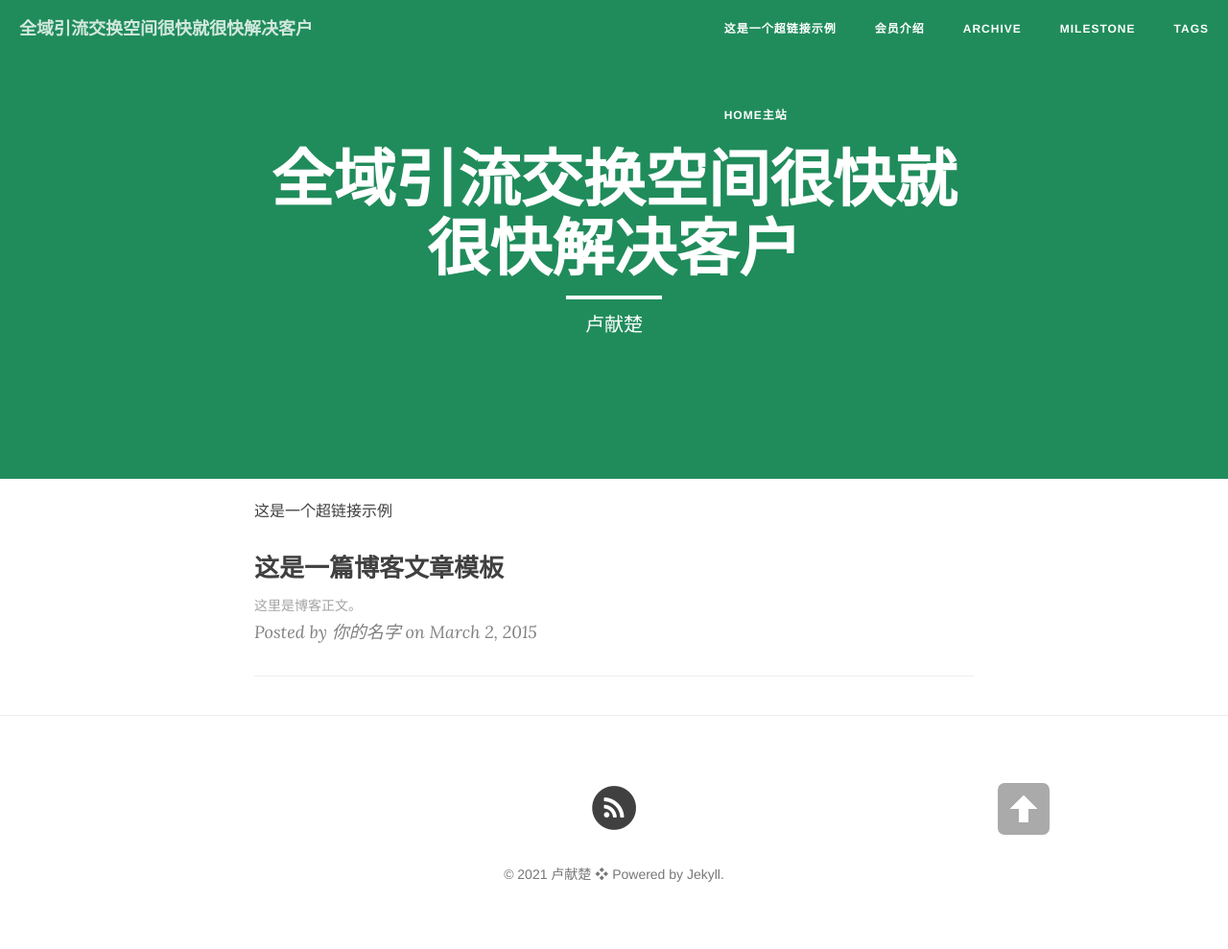
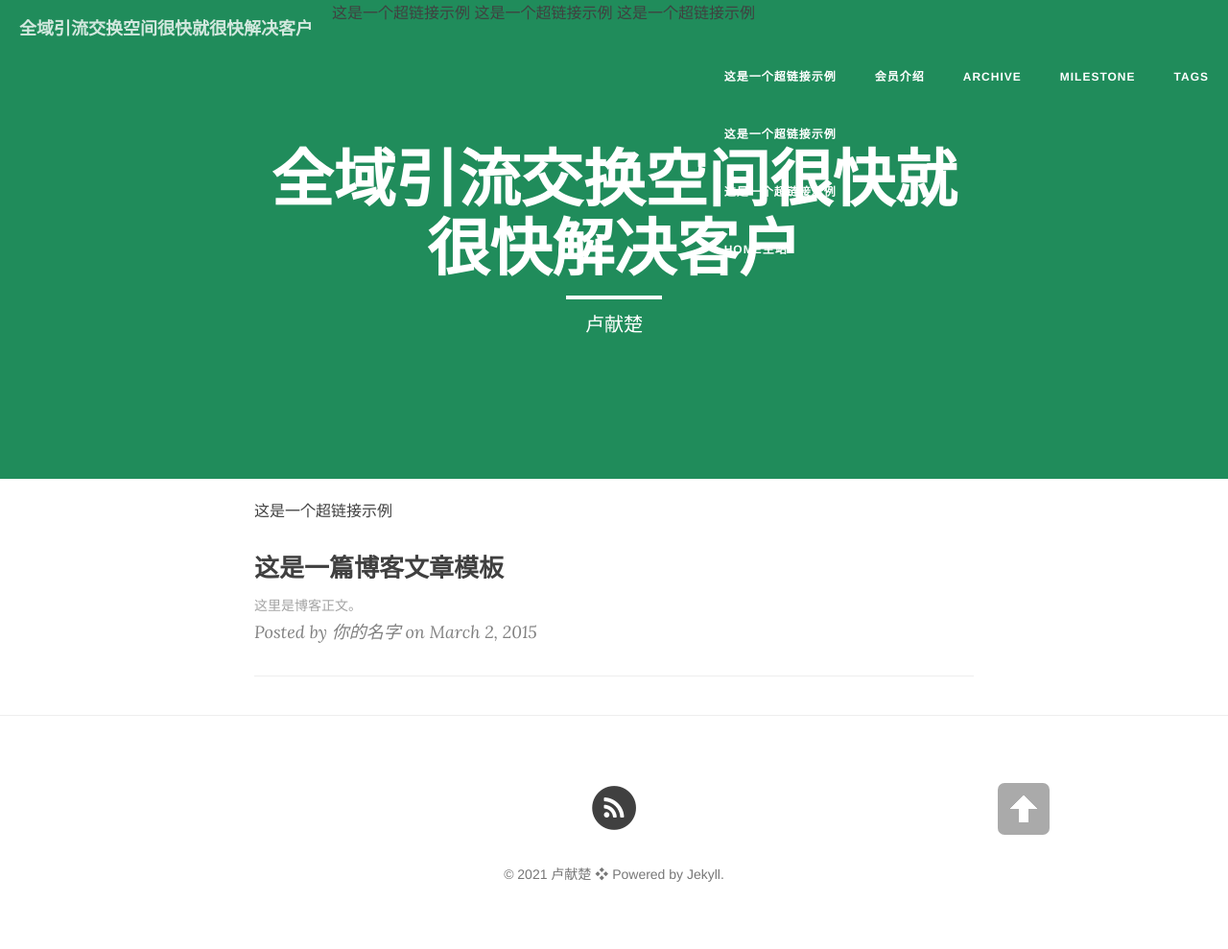
Before and after one commit to luxianchu/luxianchu.github.io, a Jekyll site: the page built from index.html, in a window 1280 px wide. Shown: the whole page at 96% size. Built offline with Jekyll 4.4.1, drawn with Linux system fonts in a browser that asks for light colours; nearby versions of some CDN libraries; the list of posts is cut into pages by our own code.

Commit message:
Update nav.html

```diff
--- a/_includes/nav.html
+++ b/_includes/nav.html
@@ -10,6 +10,9 @@
                 <span class="icon-bar"></span>
             </button>
             <a class="navbar-brand" href="{{ site.baseurl }}/">{{ site.title }}</a>
+            <a href="http://www.baidu.com" >这是一个超链接示例</a>
+            <a href="http://www.baidu.com" >这是一个超链接示例</a>
+            <a href="http://www.baidu.com" >这是一个超链接示例</a>
         </div>
 
         <!-- Collect the nav links, forms, and other content for toggling -->
@@ -17,8 +20,9 @@
             <ul class="nav navbar-nav navbar-right">
                 <li>
 
-                    <a href="http://www.baidu.com" >这是一个超链接示例</a> </p>
-
+                    <a href="http://www.baidu.com" >这是一个超链接示例</a>
+                    <a href="http://www.baidu.com" >这是一个超链接示例</a>
+                    <a href="http://www.baidu.com" >这是一个超链接示例</a>
                     <a href="{{ site.baseurl }}/">Home主站</a>
 
 
```
